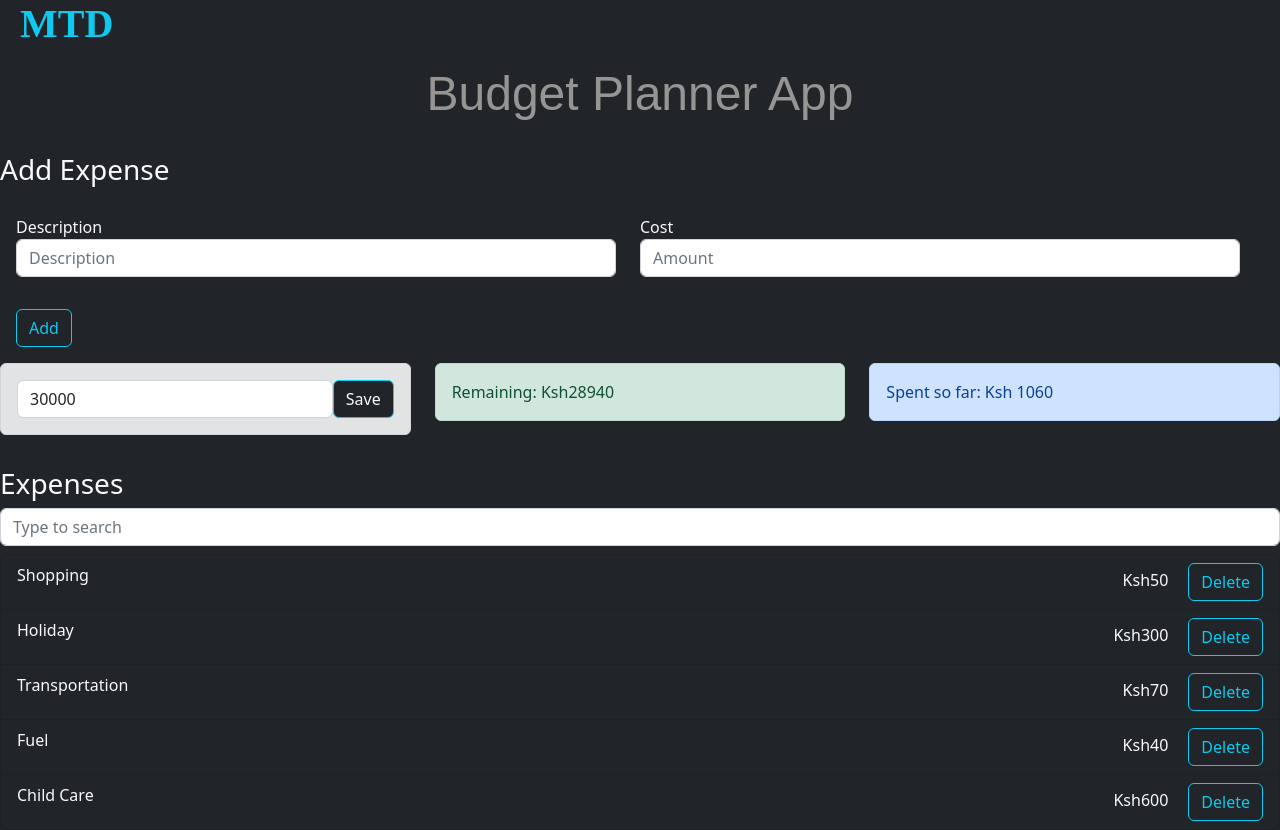
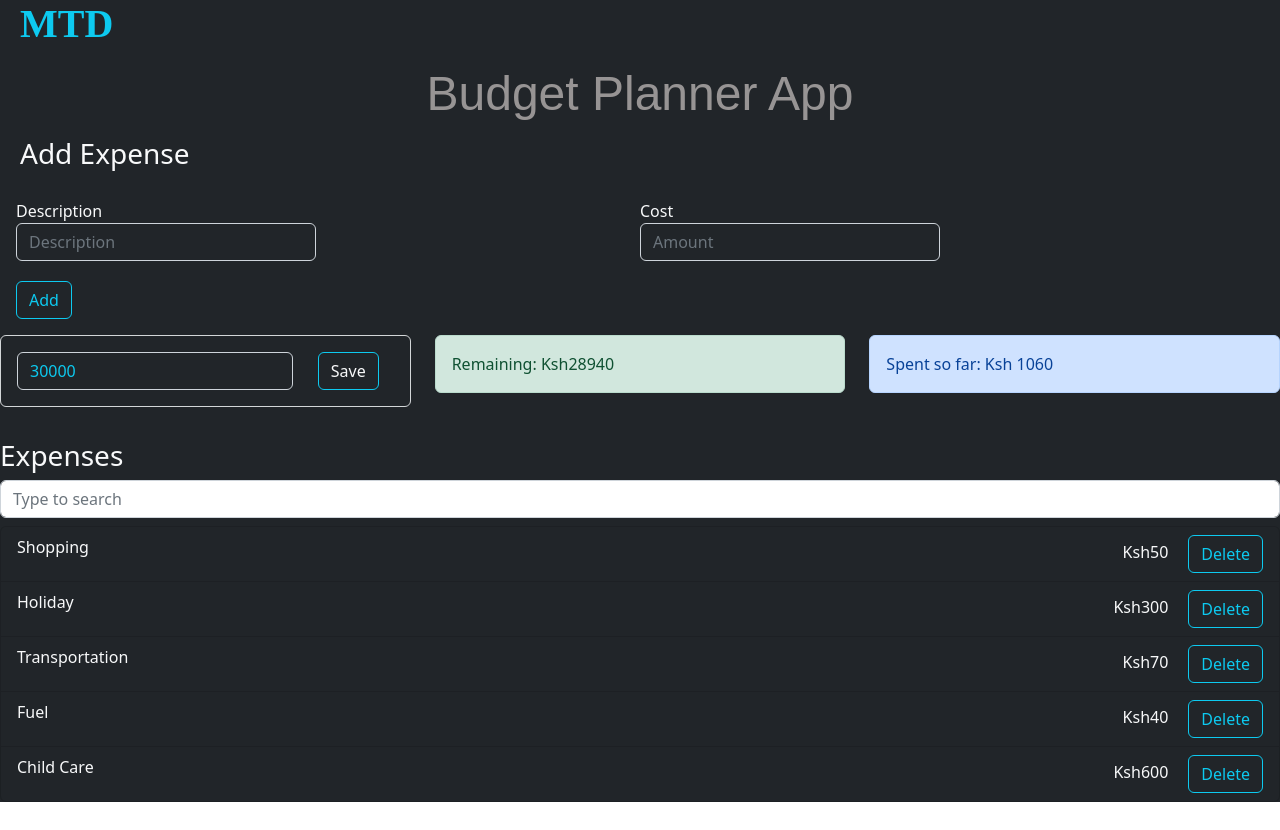
Before and after one commit to Taffie-Theuri/budget-planner-react, a React (Create React App) app: page / in a window 1280 px wide. Both pictures are taken after a click on the button "Edit". Shown: the top 830 px of the page. After the commit the page ends 802 px from the top, so only its background shows below. Built offline with nearby package versions, Linux system fonts and the light colour scheme; the HTML template or start-up script is replaced by a standard one; a web font is replaced by a local one.

Commit message:
update ui/ux

```diff
--- a/src/App.js
+++ b/src/App.js
@@ -19,7 +19,7 @@ function App() {
         <h1 className="d-flex justify-content-center align-items-center budget-planner"> Budget Planner App</h1>
         <div className="row mt-3">
           {/* Add Expense  */}
-          <h3 className='mt-3'>Add Expense</h3>
+          <h3 className='add-expense'>Add Expense</h3>
 				  <div className='row mt-3'>
 				  	<div className='col-sm'>
 				  		<AddExpenseForm />
--- a/src/components/AddExpenseForm.js
+++ b/src/components/AddExpenseForm.js
@@ -33,7 +33,7 @@ function AddExpenseForm(props) {
 					placeholder='Description'
 					required='required'
 					type='text'
-					className='form-control'
+					className='form-control bg-dark text-light w-50'
 					id='name'
 					value={name}
 					onChange={(event) => setName(event.target.value)}
@@ -45,14 +45,14 @@ function AddExpenseForm(props) {
 					placeholder='Amount'
 					required='required'
 					type='number'
-					className='form-control'
+					className='form-control bg-dark text-light w-50'
 					id='cost'
 					value={cost}
 					onChange={(event) => setCost(event.target.value)}
 				/>
 			</div>
 		</div>
-		<div className='row mt-3'>
+		<div className='row'>
 			<div className='col-sm'>
 				<button type='submit' className='btn btn-outline-info m-3'>Add</button>
 			</div>
--- a/src/components/Budget.js
+++ b/src/components/Budget.js
@@ -20,7 +20,7 @@ const Budget = () => {
 	};
 
 	return (
-		<div className='alert alert-secondary p-3 d-flex align-items-center justify-content-between'>
+		<div className='alert alert-secondary bg-dark text-info d-flex align-items-center justify-content-between'>
 			{isEditing ? (
 				<EditBudget handleSaveClick={handleSaveClick} budget={budget} />
 			) : (
--- a/src/components/EditBudget.js
+++ b/src/components/EditBudget.js
@@ -7,14 +7,14 @@ const EditBudget = (props) => {
 			<input
 				required='required'
 				type='number'
-				className='form-control mr-3'
+				className='form-control bg-dark text-info edit-budget'
 				id='name'
 				value={value}
 				onChange={(event) => setValue(event.target.value)}
 			/>
 			<button
 				type='button'
-				className='btn btn-outline-info bg-dark text-light'
+				className='btn btn-outline-info bg-dark text-light save-budget'
 				onClick={() => props.handleSaveClick(value)}
 			>
 				Save
--- a/src/components/ViewBudget.js
+++ b/src/components/ViewBudget.js
@@ -4,7 +4,7 @@ const ViewBudget = (props) => {
 	return (
 		<>
 			<span>Budget: Ksh{props.budget}</span>
-			<button type='button' className='btn btn-primary' onClick={props.handleEditClick}>
+			<button type='button' className='btn btn-outline-info edit-budget-button' onClick={props.handleEditClick}>
 				Edit
 			</button>
 		</>
--- a/src/index.css
+++ b/src/index.css
@@ -41,3 +41,16 @@
     color: #eaeaea;
     transition: all 0.4s ease-in-out;
 }
+.add-expense {
+    margin-left: 20px;
+}
+.edit-budget{
+    margin-right: 10px;
+    border-radius: 10px;
+    border: 0.5px transparent;
+}
+.edit-budget-button,
+.save-budget {
+    margin: 0 15px;
+    padding: 5px 25px;
+}
```
